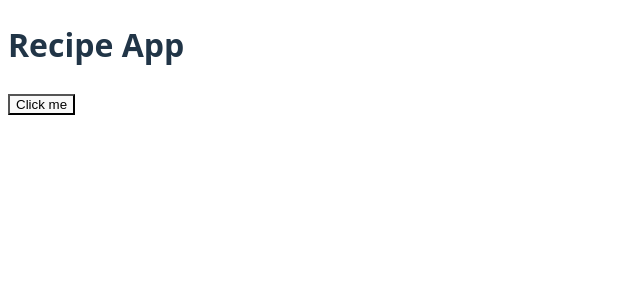
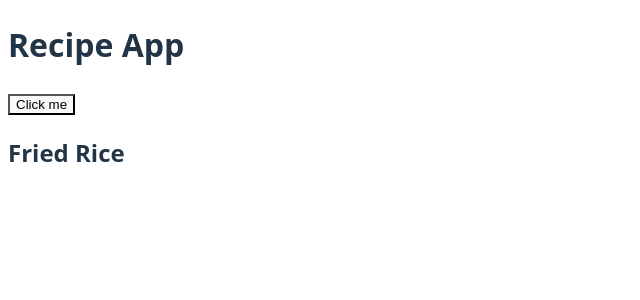
Before and after one commit to mhaidarhanif/recipe-app, a React (Vite) app: page / in a window 1280 px wide. Shown: the top 300 px of the page, without its empty margins (0-640 px from the left). Built offline with nearby package versions, Linux system fonts and the light colour scheme.

Commit message:
feat: recipe component

```diff
--- a/src/app.tsx
+++ b/src/app.tsx
@@ -3,6 +3,16 @@ export function App() {
     <div>
       <h1>Recipe App</h1>
       <button>Click me</button>
+
+      <Recipe />
     </div>
   );
 }
+
+export function Recipe() {
+  return (
+    <div>
+      <h2>Fried Rice</h2>
+    </div>
+  );
+}
```
